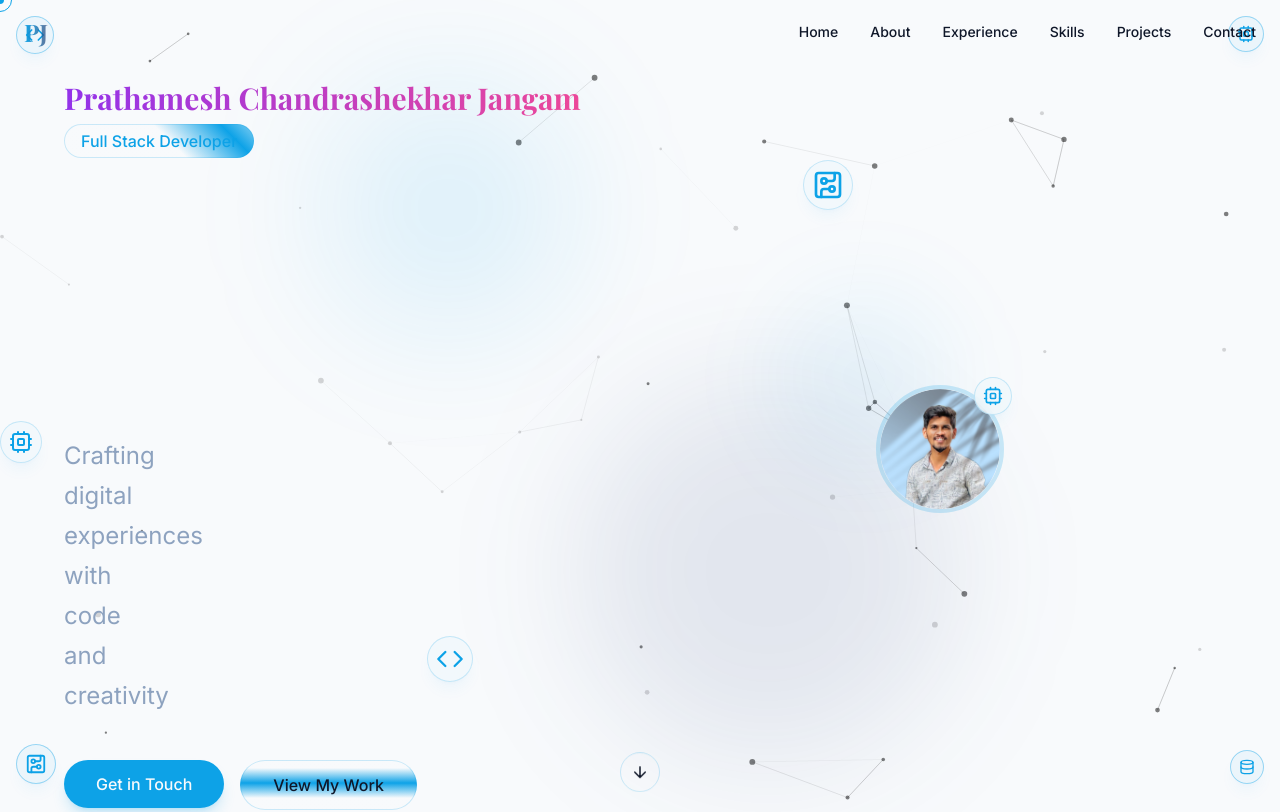
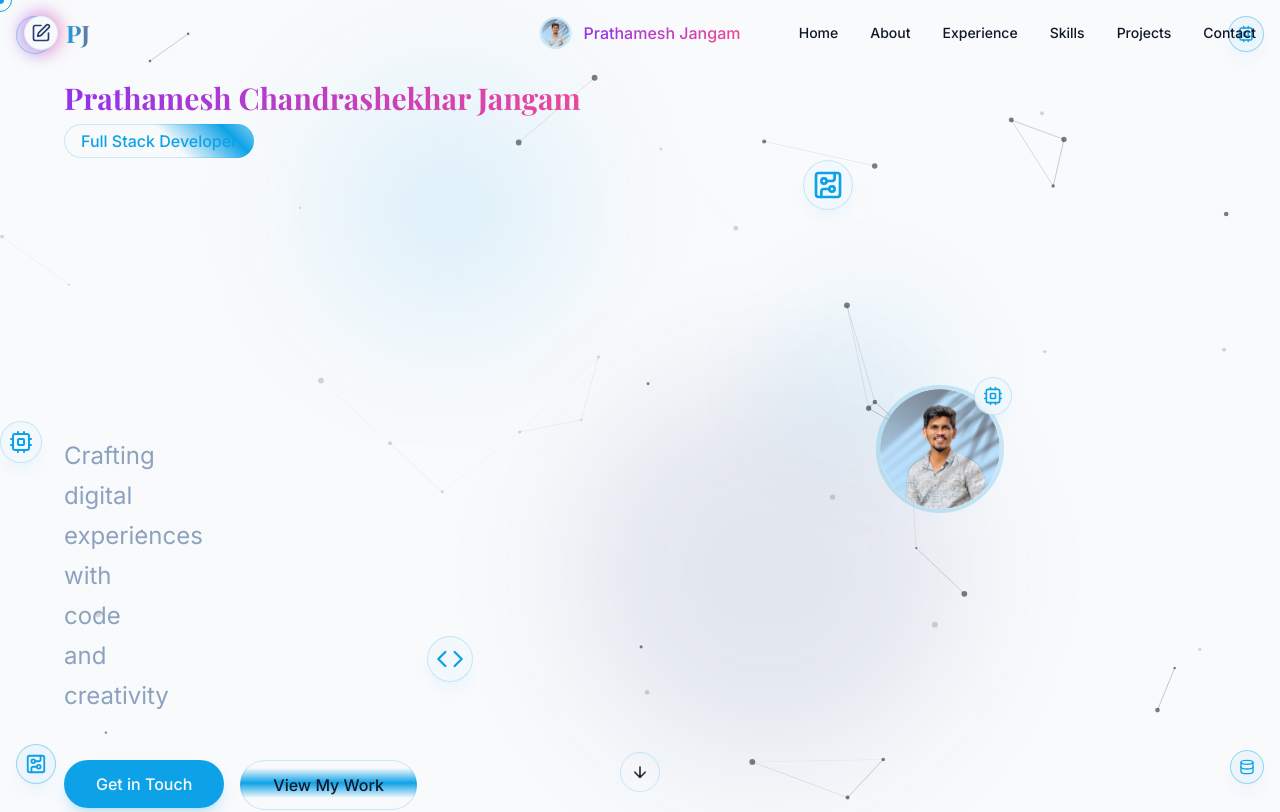
Before and after one commit to prathm1204/Prathamesh-jangam, a React (Vite) app: page / in a window 1280 px wide. Shown: the top 812 px of the page. Built offline with nearby package versions, Linux system fonts and the light colour scheme; a web font is replaced by a local one.

Commit message:
Update Navbar with profile information
Updates the Navbar component to include the full name, profile picture, and a stylized logo.

```diff
--- a/src/components/Navbar.tsx
+++ b/src/components/Navbar.tsx
@@ -1,6 +1,9 @@
 
 import React, { useEffect, useState } from 'react';
 import { cn } from '@/lib/utils';
+import { Avatar, AvatarFallback, AvatarImage } from './ui/avatar';
+import TechLogo from './ui/TechLogo';
+import { Code, Pen, PenSquare } from 'lucide-react';
 
 const Navbar = () => {
   const [scrolled, setScrolled] = useState(false);
@@ -35,10 +38,29 @@ const Navbar = () => {
       )}
     >
       <div className="container mx-auto px-6 flex items-center justify-between">
-        <a href="#" className="text-2xl font-bold font-display">
+        {/* Logo */}
+        <a href="#" className="text-2xl font-bold font-display flex items-center gap-2 interactive">
+          <div className="relative">
+            <div className="absolute -inset-1 bg-gradient-to-r from-purple-600 to-pink-500 rounded-full blur opacity-70 animate-pulse"></div>
+            <div className="relative bg-background rounded-full p-1.5 flex items-center justify-center border border-accent/10">
+              <PenSquare className="h-5 w-5 text-primary" />
+            </div>
+          </div>
           <span className="text-gradient">PJ</span>
         </a>
 
+        {/* Center section with profile and name */}
+        <div className="hidden md:flex items-center gap-3 absolute left-1/2 transform -translate-x-1/2">
+          <Avatar className="w-8 h-8 border-2 border-accent/20">
+            <AvatarImage src="/lovable-uploads/2b43f1a9-df36-45fd-9c9b-ea8d5b5e3c4e.png" alt="Prathamesh Chandrashekhar Jangam" />
+            <AvatarFallback className="bg-accent/20">PJ</AvatarFallback>
+          </Avatar>
+          <span className="font-medium text-transparent bg-clip-text bg-gradient-to-r from-purple-600 to-pink-500">
+            Prathamesh Jangam
+          </span>
+        </div>
+
+        {/* Navigation links */}
         <div className="hidden md:flex items-center space-x-8">
           {navLinks.map((link) => (
             <a
@@ -86,6 +108,17 @@ const Navbar = () => {
           mobileMenuOpen ? "opacity-100 pointer-events-auto" : "opacity-0 pointer-events-none"
         )}
       >
+        {/* Mobile profile section */}
+        <div className="flex flex-col items-center mb-8">
+          <Avatar className="w-16 h-16 border-4 border-accent/20 mb-4">
+            <AvatarImage src="/lovable-uploads/2b43f1a9-df36-45fd-9c9b-ea8d5b5e3c4e.png" alt="Prathamesh Chandrashekhar Jangam" />
+            <AvatarFallback className="bg-accent/20">PJ</AvatarFallback>
+          </Avatar>
+          <span className="text-xl font-medium text-transparent bg-clip-text bg-gradient-to-r from-purple-600 to-pink-500">
+            Prathamesh Jangam
+          </span>
+        </div>
+
         <div className="space-y-6 text-center">
           {navLinks.map((link, index) => (
             <a
```
